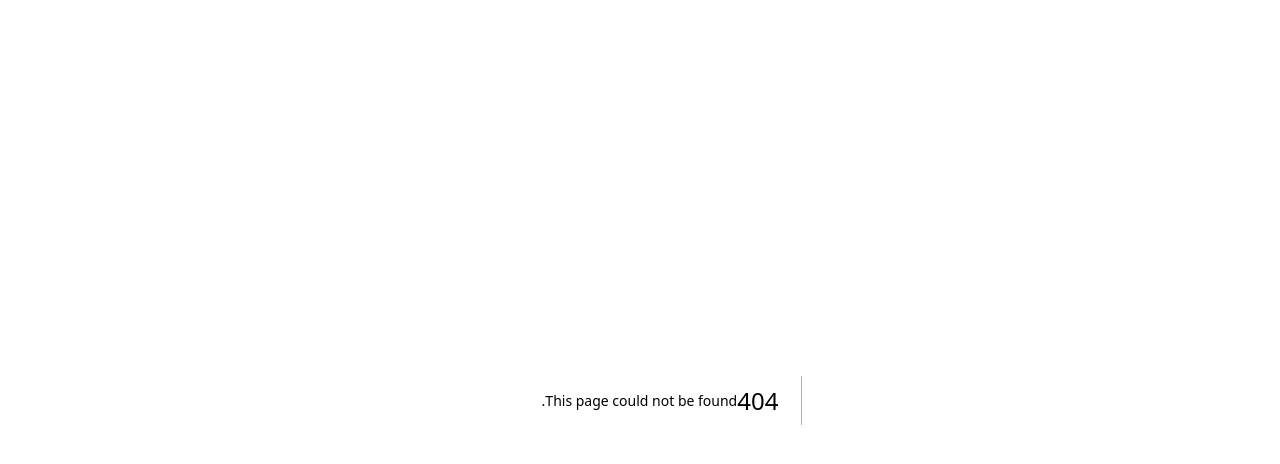
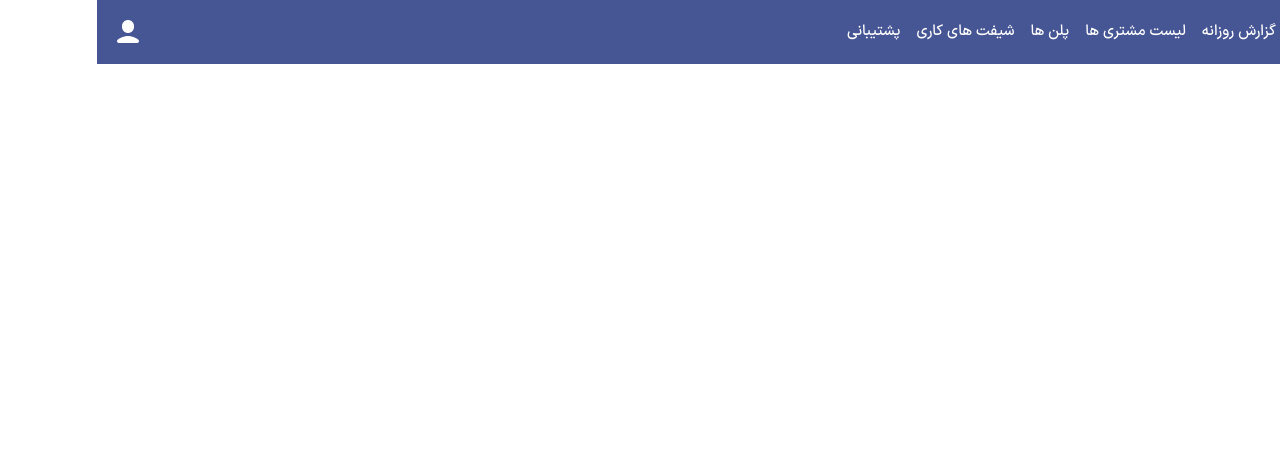
Before and after one commit to mobintahmasbi/sarevaght-front-end-nextjs, a Next.js app: page /panel/not-active in a window 1280 px wide. Before the commit this address had no page. Shown: the top 464 px of the page. Built offline with nearby package versions, Linux system fonts and the light colour scheme.

Commit message:
complete the panel header in both size and initialize not active page

```diff
--- a/src/app/components/landingHeader.tsx
+++ b/src/app/components/landingHeader.tsx
@@ -6,7 +6,7 @@ export default function LandingHeader() {
     <>
       <header className="w-full bg-main-blue h-16 flex items-center justify-between">
         <div className="flex items-center h-full">
-          <Menu />
+          <Menu menuType="landing" />
           <div className="font-bold text-white text-xl flex items-center sm:ms-5 cursor-pointer">
             سروقت
           </div>
--- a/src/app/components/menu.tsx
+++ b/src/app/components/menu.tsx
@@ -3,9 +3,53 @@ import Image from "next/image";
 import menuIcon from "../../../public/menu-icon.png";
 import { useState, useRef, useEffect } from "react";
 
-export default function Menu() {
+export default function Menu({ menuType }: { menuType: "landing" | "panel" }) {
   const [showMenu, setShowMenu] = useState(false);
   const ulRef = useRef<HTMLUListElement | null>(null);
+  const menuItems = {
+    landing: [
+      {
+        title: "درباره ما",
+        link: "/about-us",
+        liKey: "lml-li-1",
+        hrKey: "lml-hr-1",
+      },
+      {
+        title: "پشتیبانی",
+        link: "/support",
+        liKey: "lml-li-2",
+        hrKey: "lml-hr-2",
+      },
+      {
+        title: "همکاری در فروش",
+        link: "/sales",
+        likey: "lml-li-3",
+        hrKey: null,
+      },
+    ],
+    panel: [
+      {
+        title: "گزارش روزانه",
+        link: "/daily-report",
+        likey: "pmp-li-1",
+        hrKey: "pmp-hr-1",
+      },
+      {
+        title: "لیست مشتری ها",
+        link: "/customers-list",
+        likey: "pmp-li-2",
+        hrKey: "pmp-hr-2",
+      },
+      { title: "پلن ها", link: "/plans", likey: "pmp-li-3", hrKey: "pmp-hr-3" },
+      {
+        title: "شیفت های کاری",
+        link: "/shifts",
+        likey: "pmp-li-4",
+        hrKey: "pmp-hr-4",
+      },
+      { title: "پشتیبانی", link: "/support", likey: "pmp-li-5", hrKey: null },
+    ],
+  };
 
   useEffect(() => {
     if (showMenu && ulRef.current) {
@@ -28,11 +72,16 @@ export default function Menu() {
           onBlur={() => setShowMenu(false)}
           className="absolute top-16 right-0 w-full bg-main-blue text-white text-[15px] list-none p-4 focus:outline-none z-20"
         >
-          <li className="cursor-pointer w-full text-center">درباره ما</li>
-          <hr className="border-white my-2" />
-          <li className="cursor-pointer w-full text-center">پشتیبانی</li>
-          <hr className="border-white my-2" />
-          <li className="cursor-pointer w-full text-center">همکاری در فروش</li>
+          {menuItems[menuType].map((item) => (
+            <>
+              <li key={item.likey} className="text-center cursor-pointer">
+                {item.title}
+              </li>
+              {item.hrKey && (
+                <hr key={item.hrKey} className="border-white my-2" />
+              )}
+            </>
+          ))}
         </ul>
       )}
     </div>
--- /dev/null
+++ b/src/app/components/panelHeader.tsx
@@ -0,0 +1,26 @@
+import Image from "next/image";
+import userIcon from "../../../public/user-icon.png";
+import Menu from "./menu";
+
+export default function PanelHeader() {
+  return (
+    <>
+      <header className="w-full h-16 bg-main-blue flex items-center justify-between">
+        <div className="flex items-center h-full">
+          <Menu menuType="panel" />
+          <div className="font-bold text-white text-xl flex items-center ms-5 cursor-pointer">
+            سروقت
+          </div>
+          <ul className="hidden sm:flex text-white text-[15px] list-none ms-5">
+            <li className="me-4 cursor-pointer">گزارش روزانه</li>
+            <li className="me-4 cursor-pointer">لیست مشتری ها</li>
+            <li className="me-4 cursor-pointer">پلن ها</li>
+            <li className="me-4 cursor-pointer">شیفت های کاری</li>
+            <li className="me-4 cursor-pointer">پشتیبانی</li>
+          </ul>
+        </div>
+        <Image src={userIcon} alt="user-icon" className="me-4 cursor-pointer" />
+      </header>
+    </>
+  );
+}
--- /dev/null
+++ b/src/app/panel/not-active/page.tsx
@@ -0,0 +1,9 @@
+import PanelHeader from "../../components/panelHeader";
+
+export default function NotActive() {
+    return (
+        <>
+            <PanelHeader />
+        </>
+    )
+}
```
